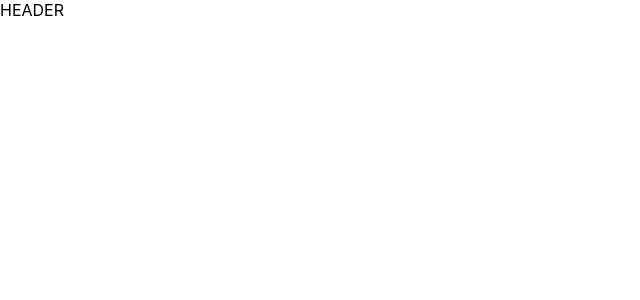
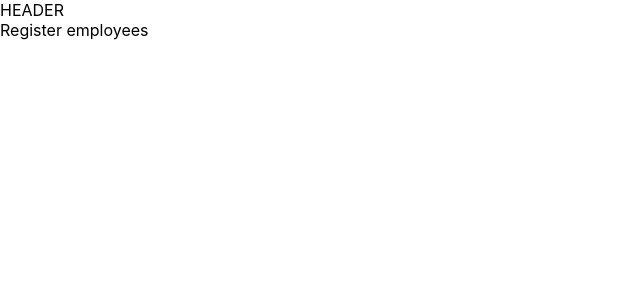
Before and after one commit to caionakai/eqsi_ipb, a React (Create React App) app: page /admin/employees/register in a window 1280 px wide. Shown: the top 300 px of the page, without its empty margins (0-640 px from the left). Built offline with nearby package versions, Linux system fonts and the light colour scheme; the HTML template or start-up script is replaced by a standard one.

Commit message:
create register employees page

```diff
--- a/src/admin/index.js
+++ b/src/admin/index.js
@@ -1,6 +1,8 @@
 import React from "react";
 import { BrowserRouter as Switch, Route } from "react-router-dom";
+
 import RegisterCompanies from "./pages/RegisterCompanies";
+import RegisterEmployees from "./pages/RegisterEmployees";
 
 export default function Admin() {
   return (
@@ -10,6 +12,9 @@ export default function Admin() {
         <Route path="/admin/companies/register">
           <RegisterCompanies />
         </Route>
+        <Route path="/admin/employees/register">
+          <RegisterEmployees />
+        </Route>
       </Switch>
     </>
   );
--- /dev/null
+++ b/src/admin/pages/RegisterEmployees.js
@@ -0,0 +1,11 @@
+import React from 'react'
+
+function RegisterEmployees() {
+    return (
+        <div>
+            Register employees
+        </div>
+    )
+}
+
+export default RegisterEmployees
```
